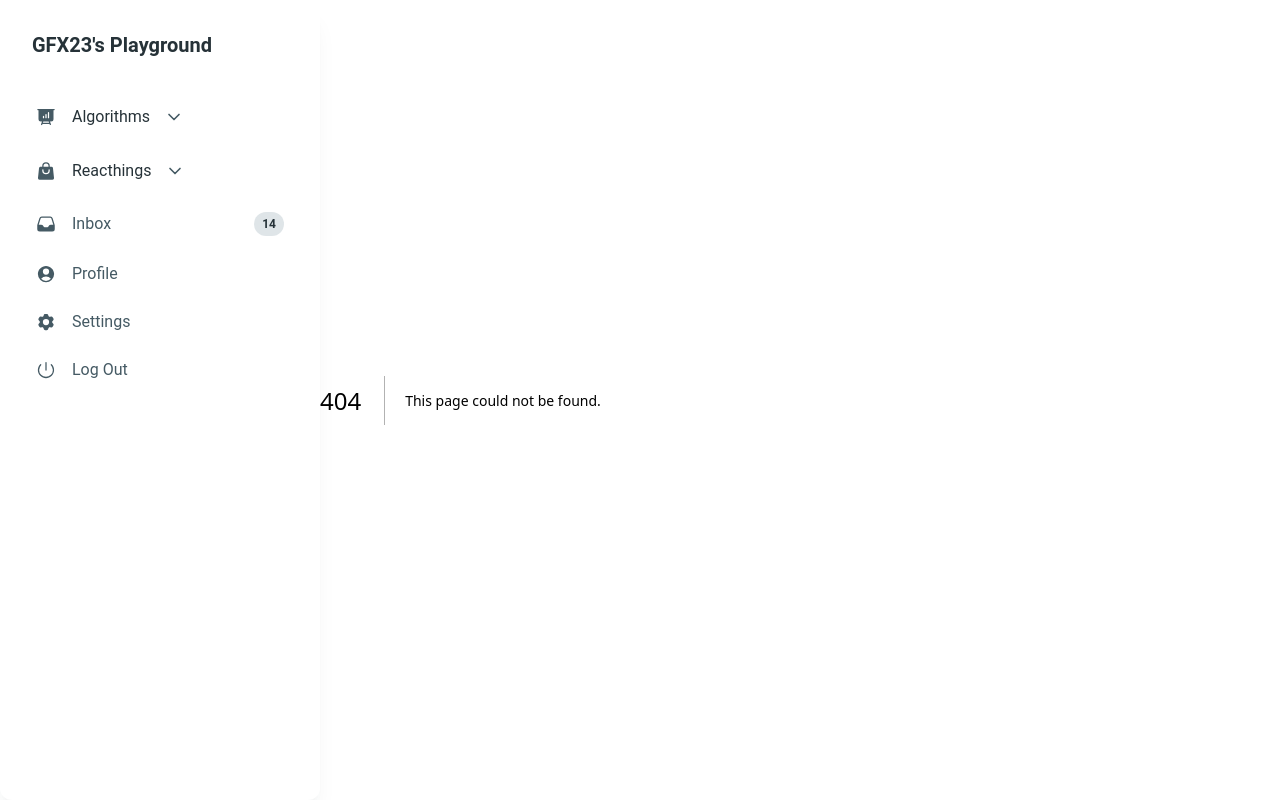
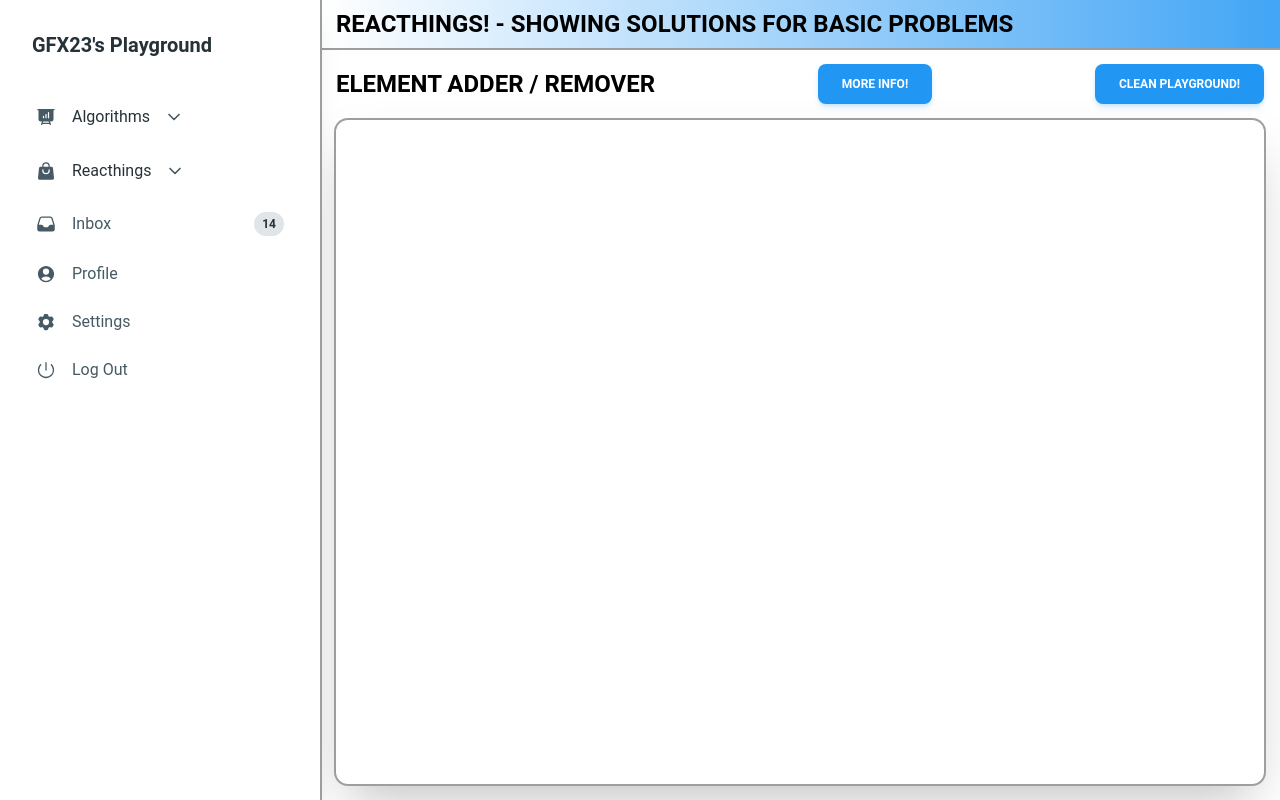
Before and after one commit to GFX23/playground, a Next.js app: page /reacthings/element-adder in a window 1280 px wide. Before the commit this address had no page. Built offline with nearby package versions, Linux system fonts and the light colour scheme.

Commit message:
added dot adder feature

```diff
--- /dev/null
+++ b/app/reacthings/element-adder/components/docs.tsx
@@ -0,0 +1,37 @@
+import {
+  Popover,
+  PopoverHandler,
+  PopoverContent,
+  Button,
+  Typography,
+} from "@material-tailwind/react";
+
+export function Docs() {
+  return (
+    <Popover>
+      <PopoverHandler>
+        <Button color="blue" >More Info!</Button>
+      </PopoverHandler>
+      <PopoverContent className="z-[999] flex w-1/2 p-0">
+        <div className="p-4">
+          <Typography color="blue-gray" className="mb-2 font-medium" variant="lead">
+            Adding Dots // Removing Dots
+          </Typography>
+          <Typography variant="paragraph" color="gray" className="mb-4 font-normal">
+            Click anywhere on surface bellow to put element there. Click on that circle again to make it disappear.
+          </Typography>
+          <Typography variant="paragraph" color="gray" className="mb-4 font-normal">
+            This should demonstrate working with "event".
+            "OnClick", coordinate of event is stored, then all coordinates are rendered with allowance according to center of created element.
+          </Typography>
+          <Typography variant="paragraph" color="gray" className="mb-4 font-normal">
+            Note that all coordinates are stored in Local Storage to maintain your elements even after refresh.
+          </Typography>
+          <Typography variant="paragraph" color="gray" className="mb-4 font-normal">
+            NEXT IMPROVEMENTS: ADD CHECKBOX FOR DIFFERENT ELEMENTS // ADD COLOR CHANGER // DRAG & DROP
+            </Typography>
+        </div>
+      </PopoverContent>
+    </Popover>
+  );
+}
--- a/components/dot.tsx
+++ b/app/reacthings/element-adder/components/dot.tsx
@@ -8,14 +8,13 @@ interface DotProps {
 const Dot: React.FC<DotProps> = ({ coordinate}): React.ReactNode => {
   const style: CSS.Properties = {
     position: "absolute",
-    top: `${coordinate[1]}px`,
-    left: `${coordinate[0]}px`,
-    transform: "translate(-5px, -5px)",
+    top: `${coordinate[1]-10}px`,
+    left: `${coordinate[0]-10}px`,
     height: "20px",
     width: "20px",
   }
   return (
-  <div style={style} className="clickme bg-purple-500 rounded-full ring-4 ring-yellow-500" />
+  <div style={style} className="clickme bg-blue-300 rounded-full ring-4 ring-opacity-75 ring-indigo-900 hover:animate-pulse " />
   );
 };
 
--- /dev/null
+++ b/app/reacthings/element-adder/hooks.ts
@@ -0,0 +1,24 @@
+import { SetStateAction, MouseEvent } from "react";
+
+const useHandleClick = (
+  e: MouseEvent,
+  setCoord: React.Dispatch<SetStateAction<number[][]>>,
+  coord: number[][]) => {
+
+  const target = e.target as HTMLElement;
+  console.log(e);
+
+    if (target.className.startsWith("clickme")) {
+      setCoord((prev) =>
+        prev.filter(
+          (c) =>
+            JSON.stringify(c) !==
+            JSON.stringify([target.offsetLeft + 10, target.offsetTop + 10])
+        )
+      );
+    } else {
+      setCoord((prev) => [...prev, [e.pageX, e.pageY]]);
+    }
+};
+
+export default useHandleClick;
--- /dev/null
+++ b/app/reacthings/element-adder/page.tsx
@@ -0,0 +1,46 @@
+"use client";
+
+import Dot from "@/app/reacthings/element-adder/components/dot";
+import { useEffect, useState } from "react";
+import { Button, Typography } from "@material-tailwind/react";
+import useHandleClick from "./hooks";
+import { Docs } from "./components/docs";
+
+export default function Page() {
+  const [coord, setCoord] = useState<number[][] | []>(() => {
+    const localCoord = localStorage.getItem("coord");
+    return localCoord ? JSON.parse(localCoord) : [];
+  });
+
+  useEffect(() => {
+    localStorage.setItem("coord", JSON.stringify(coord));
+  }, [coord]);
+
+  return (
+    <div className="flex flex-col w-full h-full p-4">
+      <div className="flex flex-row justify-between items-center gap-4">
+        <Typography className="text-center" variant="h4">
+          ELEMENT ADDER / REMOVER
+        </Typography>
+        <Docs />
+        <Button
+          onClick={() => {
+            localStorage.clear();
+            setCoord([]);
+          }}
+          color="blue"
+        >
+          CLEAN PLAYGROUND!
+        </Button>
+      </div>
+      <div
+        className="shadow-2xl rounded-xl ring-2 ring-gray-500 h-full w-full p-4 mt-4"
+        onClick={(e) => useHandleClick(e, setCoord, coord)}
+      >
+        {coord.map((coordinate, index) => (
+          <Dot coordinate={coordinate} key={index} />
+        ))}
+      </div>
+    </div>
+  );
+}
--- a/app/reacthings/layout.tsx
+++ b/app/reacthings/layout.tsx
@@ -1,3 +1,7 @@
+"use client"
+
+import { Typography } from "@material-tailwind/react";
+
 export default function AlgoLayout({
   children,
 }: {
@@ -5,7 +9,7 @@ export default function AlgoLayout({
 }) {
   return (
     <section className="w-full h-full flex flex-col">
-      <h1 className="text-9xl">Reacthings!</h1>
+      <Typography className="ring-2 p-2 pl-4 h-12 ring-gray-500 bg-gradient-to-r from-white to-blue-400" variant="h4">REACTHINGS! - SHOWING SOLUTIONS FOR BASIC PROBLEMS</Typography>
       {children}
     </section>
   )
--- a/app/reacthings/painter/page.tsx
+++ /dev/null
@@ -1,38 +0,0 @@
-"use client"
-
-import Dot from "@/components/dot"
-import { MouseEvent, useEffect, useState } from "react"
-import { Button } from "@material-tailwind/react";
-
-
-export default function Page() {
-  const [coord, setCoord] = useState<number[][]>([])
-
-  useEffect(() => {
-    const xy = localStorage.getItem("coord")
-    if (xy) {
-      setCoord(JSON.parse(xy))
-    }
-  },[])
-
-const handleClick = (e: MouseEvent) => {
-  const target = e.target as HTMLElement
-  console.log(e)
-
-  if (target.className.startsWith("clickme")) {
-    setCoord(coord.filter(c => c[0] !== target.offsetLeft && c[1] !== target.offsetTop))
-  } else {
-    setCoord([...coord, [e.pageX, e.pageY]])
-    localStorage.setItem("coord", JSON.stringify(coord))
-  }
-}
-  return(<div className="flex flex-col w-full h-full p-4 border-4 border-pink-300">
-    <div className="flex flex-row justify-center items-center gap-4 p-4">
-    <Button onClick={() => {localStorage.clear(); setCoord([])}} color="blue">CLEAN</Button>
-    <Button color="blue">REDO</Button>
-    </div>
-  <div className="border-4 border-red-500 h-full w-full p-4 mt-4" onClick={(e) => handleClick(e)}>
-    {coord.map((coordinate, index) => <Dot coordinate={coordinate} key={index} />)}
-  </div>
-  </div>)
-}
--- /dev/null
+++ b/app/reacthings/to-do/components/docs.tsx
@@ -0,0 +1,37 @@
+import {
+  Popover,
+  PopoverHandler,
+  PopoverContent,
+  Button,
+  Typography,
+} from "@material-tailwind/react";
+
+export function Docs() {
+  return (
+    <Popover>
+      <PopoverHandler>
+        <Button color="blue" >More Info!</Button>
+      </PopoverHandler>
+      <PopoverContent className="z-[999] flex w-1/2 p-0">
+        <div className="p-4">
+          <Typography color="blue-gray" className="mb-2 font-medium" variant="lead">
+            Adding Dots // Removing Dots
+          </Typography>
+          <Typography variant="paragraph" color="gray" className="mb-4 font-normal">
+            Click anywhere on surface bellow to put element there. Click on that circle again to make it disappear.
+          </Typography>
+          <Typography variant="paragraph" color="gray" className="mb-4 font-normal">
+            This should demonstrate working with "event".
+            "OnClick", coordinate of event is stored, then all coordinates are rendered with allowance according to center of created element.
+          </Typography>
+          <Typography variant="paragraph" color="gray" className="mb-4 font-normal">
+            Note that all coordinates are stored in Local Storage to maintain your elements even after refresh.
+          </Typography>
+          <Typography variant="paragraph" color="gray" className="mb-4 font-normal">
+            NEXT IMPROVEMENTS: ADD CHECKBOX FOR DIFFERENT ELEMENTS // ADD COLOR CHANGER // DRAG & DROP
+            </Typography>
+        </div>
+      </PopoverContent>
+    </Popover>
+  );
+}
--- /dev/null
+++ b/app/reacthings/to-do/components/dot.tsx
@@ -0,0 +1,21 @@
+import CSS from "csstype"
+
+interface DotProps {
+  coordinate: number[]
+}
+
+
+const Dot: React.FC<DotProps> = ({ coordinate}): React.ReactNode => {
+  const style: CSS.Properties = {
+    position: "absolute",
+    top: `${coordinate[1]-10}px`,
+    left: `${coordinate[0]-10}px`,
+    height: "20px",
+    width: "20px",
+  }
+  return (
+  <div style={style} className="clickme bg-blue-300 rounded-full ring-4 ring-opacity-75 ring-indigo-900 hover:animate-pulse " />
+  );
+};
+
+export default Dot;
--- /dev/null
+++ b/app/reacthings/to-do/hooks.ts
@@ -0,0 +1,24 @@
+import { SetStateAction, MouseEvent } from "react";
+
+const useHandleClick = (
+  e: MouseEvent,
+  setCoord: React.Dispatch<SetStateAction<number[][]>>,
+  coord: number[][]) => {
+
+  const target = e.target as HTMLElement;
+  console.log(e);
+
+    if (target.className.startsWith("clickme")) {
+      setCoord((prev) =>
+        prev.filter(
+          (c) =>
+            JSON.stringify(c) !==
+            JSON.stringify([target.offsetLeft + 10, target.offsetTop + 10])
+        )
+      );
+    } else {
+      setCoord((prev) => [...prev, [e.pageX, e.pageY]]);
+    }
+};
+
+export default useHandleClick;
--- /dev/null
+++ b/app/reacthings/to-do/page.tsx
@@ -0,0 +1,41 @@
+"use client";
+
+import Dot from "@/app/reacthings/element-adder/components/dot";
+import { useEffect, useState } from "react";
+import { Button, Typography } from "@material-tailwind/react";
+import useHandleClick from "./hooks";
+import { Docs } from "./components/docs";
+
+export default function Page() {
+  const [coord, setCoord] = useState<number[][] | []>(() => {
+    const localCoord = localStorage.getItem("coord");
+    return localCoord ? JSON.parse(localCoord) : [];
+  });
+
+  useEffect(() => {
+    localStorage.setItem("coord", JSON.stringify(coord));
+  }, [coord]);
+
+  return (
+    <div className="flex flex-col w-full h-full p-4">
+      <div className="flex flex-row justify-between items-center gap-4">
+        <Typography className="text-center" variant="h4">
+          TO-DO LIST
+        </Typography>
+        <Docs />
+        <Button
+          onClick={() => {
+            localStorage.clear();
+            setCoord([]);
+          }}
+          color="blue"
+        >
+          CLEAN PLAYGROUND!
+        </Button>
+      </div>
+      <div className="shadow-2xl rounded-xl ring-2 ring-gray-500 h-full w-full p-4 mt-4">
+
+      </div>
+    </div>
+  );
+}
--- a/components/navbar.tsx
+++ b/components/navbar.tsx
@@ -32,7 +32,7 @@ const Sidebar = () => {
   };
 
   return (
-    <Card className="h-screen w-full max-w-[20rem] p-4 shadow-xl shadow-blue-gray-900/5">
+    <Card className="h-screen w-full max-w-[20rem] p-4 shadow-xl shadow-blue-gray-900/2 ring-2 rounded-none ring-gray-500">
       <div className="mb-2 p-4">
         <Typography variant="h5" color="blue-gray">
           GFX23's Playground
@@ -116,20 +116,22 @@ const Sidebar = () => {
           </ListItem>
           <AccordionBody className="py-1">
             <List className="p-0">
-              <Link href="/reacthings/painter">
+              <Link href="/reacthings/element-adder">
                 <ListItem>
                   <ListItemPrefix>
                     <ChevronRightIcon strokeWidth={3} className="h-3 w-5" />
                   </ListItemPrefix>
-                  Painter
+                  ELEMENT ADDER
                 </ListItem>
               </Link>
+              <Link href="/reacthings/to-do">
               <ListItem>
                 <ListItemPrefix>
                   <ChevronRightIcon strokeWidth={3} className="h-3 w-5" />
                 </ListItemPrefix>
-                Products
+                TO-DO LIST
               </ListItem>
+              </Link>
             </List>
           </AccordionBody>
         </Accordion>
```
